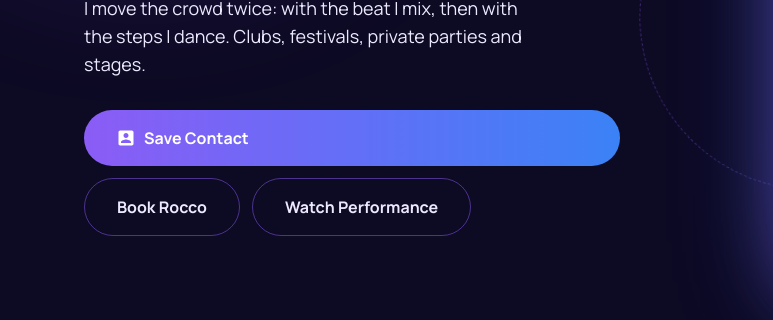
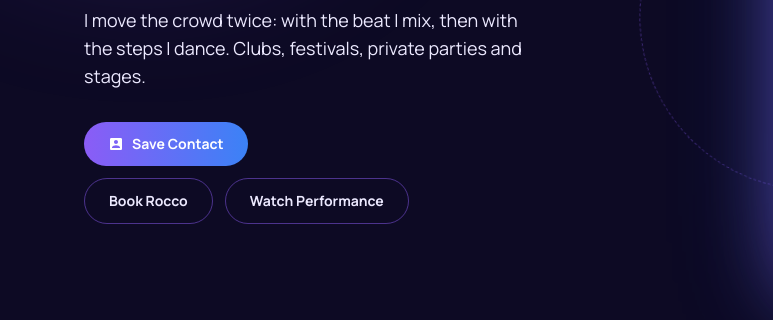
Before and after one commit to kyawlinnphyo30/rocco, a plain HTML site: page rocco-website/rocco-website/index.html in a window 1280 px wide. Shown: the part 379-699 px from the top of the page, 0-773 px from the left. Drawn offline with nearby package versions, Linux system fonts and the light colour scheme; a web font is replaced by a local one.

Commit message:
Update index.html

```diff
--- a/rocco-website/rocco-website/index.html
+++ b/rocco-website/rocco-website/index.html
@@ -98,18 +98,18 @@
                         aria-label="Rocco"><span id="letters" aria-hidden="true">ROCCO</span></h1>
                     <p class="mt-6 text-lg max-w-md mx-auto md:mx-0 opacity-80 reveal">I move the crowd twice: with the
                         beat I mix, then with the steps I dance. Clubs, festivals, private parties and stages.</p>
-                    <div class="mt-8 flex flex-col gap-3 justify-center md:justify-start reveal">
+                    <div class="mt-8 flex flex-col gap-3 items-center md:items-start reveal">
                         <a href="data:text/vcard;charset=utf-8,BEGIN%3AVCARD%0AVERSION%3A3.0%0AFN%3ARocco%0ATEL%3BTYPE%3DCELL%3A%2B6585410842%0AEND%3AVCARD"
                            download="Rocco.vcf"
-                           class="grad-btn px-8 py-4 flex items-center justify-center md:justify-start gap-2 text-center">
-                            <svg class="w-5 h-5 fill-current" viewBox="0 0 24 24">
+                           class="grad-btn w-full sm:w-auto px-6 py-3 text-sm flex items-center justify-center gap-2">
+                            <svg class="w-4 h-4 fill-current" viewBox="0 0 24 24">
                                 <path d="M19 3H5c-1.1 0-2 .9-2 2v14c0 1.1.9 2 2 2h14c1.1 0 2-.9 2-2V5c0-1.1-.9-2-2-2zm-7 3c1.66 0 3 1.34 3 3s-1.34 3-3 3-3-1.34-3-3 1.34-3 3-3zm6 12H6v-1c0-2 4-3.1 6-3.1s6 1.1 6 3.1v1z"/>
                             </svg>
                             Save Contact
                         </a>
-                        <div class="flex flex-wrap gap-3 justify-center md:justify-start">
-                            <a href="contact.html" class="ghost px-8 py-4">Book Rocco</a>
-                            <a href="performance.html" class="ghost px-8 py-4">Watch Performance</a>
+                        <div class="flex flex-wrap gap-3 justify-center md:justify-start w-full sm:w-auto">
+                            <a href="contact.html" class="ghost px-6 py-3 text-sm flex-1 sm:flex-none text-center">Book Rocco</a>
+                            <a href="performance.html" class="ghost px-6 py-3 text-sm flex-1 sm:flex-none text-center">Watch Performance</a>
                         </div>
                     </div>
                 </div>
```
